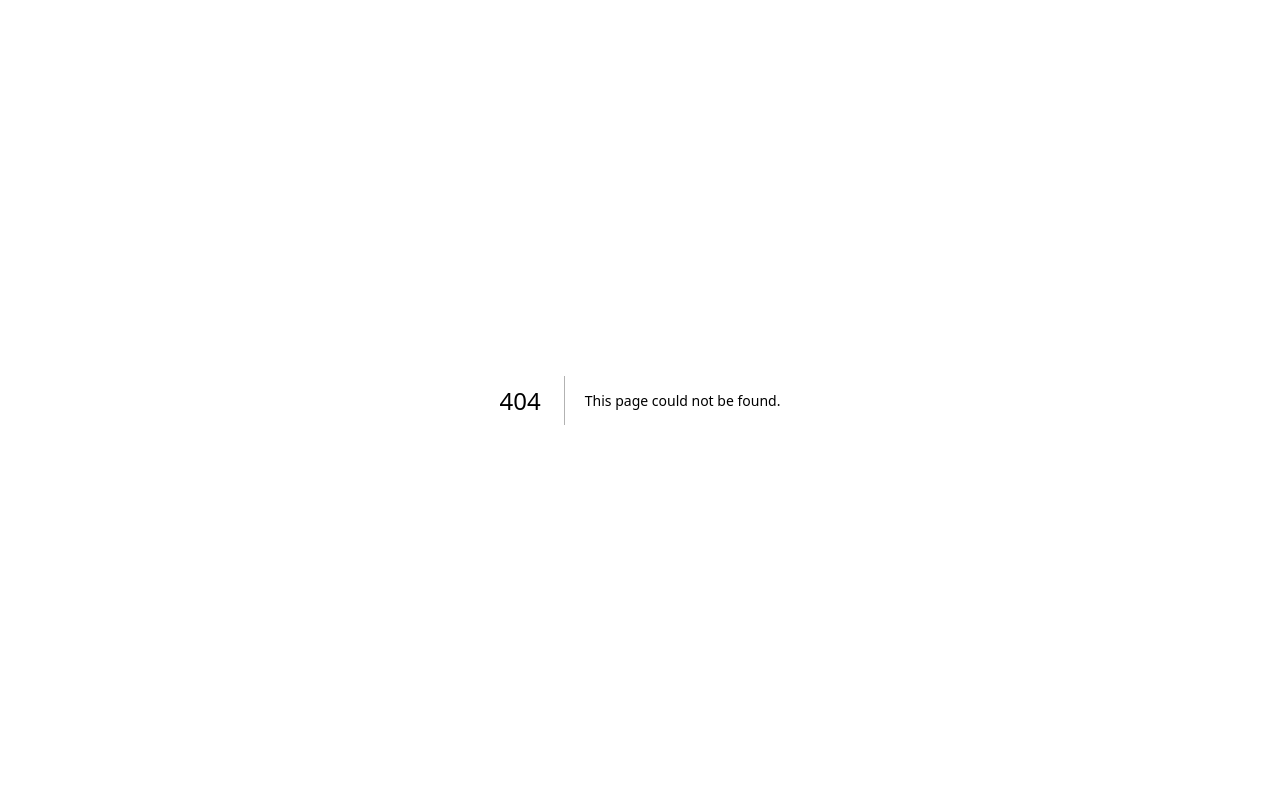
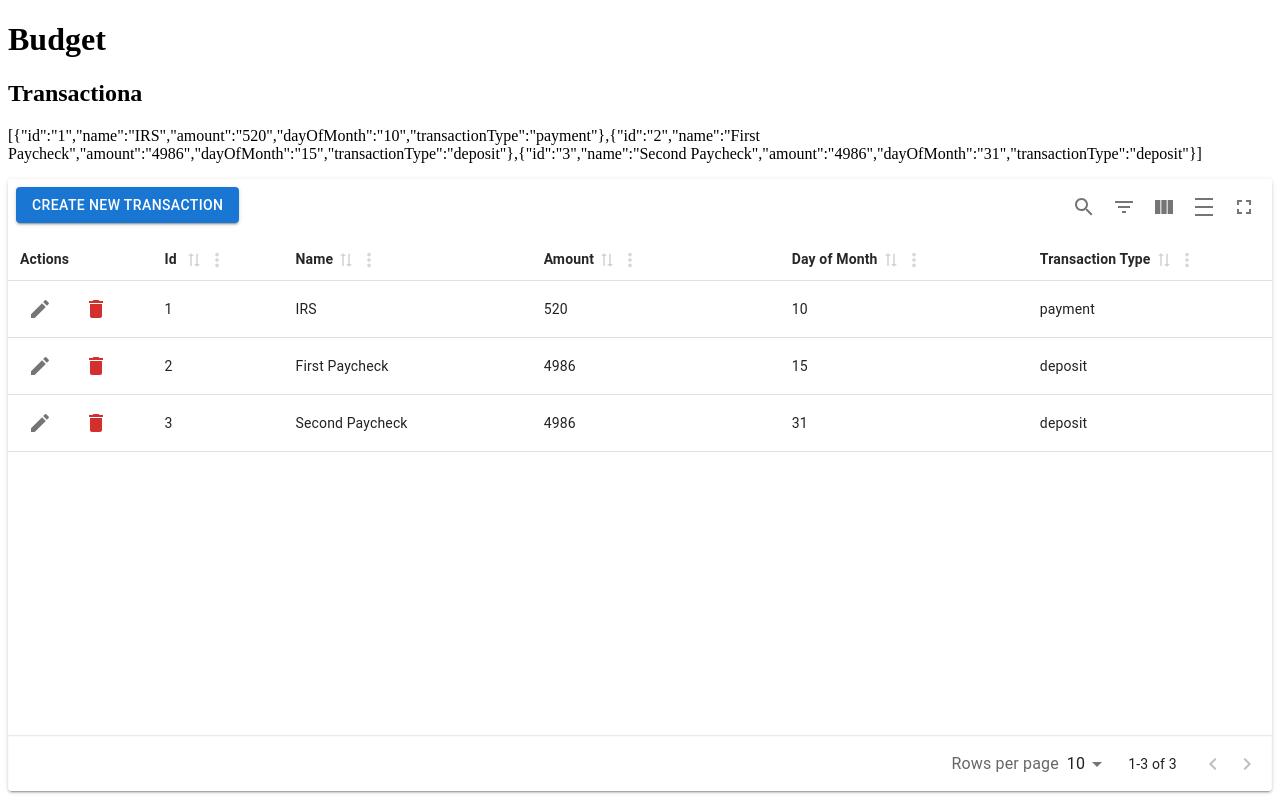
Before and after one commit to carlthronson/all-my-apps-frontend-2025-04-21, a Next.js app: page /budget in a window 1280 px wide. Before the commit this address had no page. Built offline with nearby package versions, Linux system fonts and the light colour scheme; no server answers; sample sign-in values are in the browser's storage.

Commit message:
Add a bugdet page

```diff
--- a/package.json
+++ b/package.json
@@ -10,8 +10,10 @@
   },
   "dependencies": {
     "@apollo/client": "^3.13.8",
+    "@tanstack/react-query": "^5.74.4",
     "antd": "^5.24.8",
     "graphql": "^16.10.0",
+    "material-react-table": "^3.2.1",
     "moment": "^2.30.1",
     "next": "15.3.1",
     "next-auth": "^4.24.11",
--- /dev/null
+++ b/src/app/budget/page.tsx
@@ -0,0 +1,23 @@
+"use client"
+import { useState } from "react";
+import { useSession } from 'next-auth/react';
+import { useRouter } from "next/navigation";
+import ExampleTable from "@components/ExampleTable";
+
+export default function Budget() {
+  const { status } = useSession()
+  const [startingBalance, setStartingBalance] = useState("");
+  const router = useRouter();
+
+  if (status === "unauthenticated") {
+    router.push("/login");
+  }
+
+  return (
+    <div>
+      <h1>Budget</h1>
+      <h2>Transactiona</h2>
+      <ExampleTable></ExampleTable>
+    </div>
+  );
+}
--- a/src/app/page.tsx
+++ b/src/app/page.tsx
@@ -21,6 +21,11 @@ export default async function Home() {
           Settings
         </Link>
       </div>
+      <div>
+      <Link href="/budget">
+          Budget
+        </Link>
+      </div>
       <AuthButtons></AuthButtons>
     </main>
   );
--- /dev/null
+++ b/src/components/ExampleTable.tsx
@@ -0,0 +1,264 @@
+import { lazy, Suspense, useMemo, useState, useCallback } from 'react';
+import {
+ MRT_EditActionButtons,
+ MaterialReactTable,
+ type MRT_ColumnDef,
+ type MRT_Row,
+ type MRT_TableOptions,
+ useMaterialReactTable,
+} from 'material-react-table';
+import {
+ Box,
+ Button,
+ DialogActions,
+ DialogContent,
+ DialogTitle,
+ IconButton,
+ Tooltip,
+} from '@mui/material';
+import EditIcon from '@mui/icons-material/Edit';
+import DeleteIcon from '@mui/icons-material/Delete';
+
+type Transaction = {
+ id: string;
+ name: string;
+ amount: string;
+ dayOfMonth: string;
+ transactionType: string;
+};
+
+const initialPayments: Transaction[] = [
+ {
+  id: '1',
+  name: 'IRS',
+  amount: '520',
+  dayOfMonth: '10',
+  transactionType: 'payment',
+ },
+ {
+  id: '2',
+  name: 'First Paycheck',
+  amount: '4986',
+  dayOfMonth: '15',
+  transactionType: 'deposit',
+ },
+ {
+  id: '3',
+  name: 'Second Paycheck',
+  amount: '4986',
+  dayOfMonth: '31',
+  transactionType: 'deposit',
+ },
+];
+
+const Example = ({ transactions, setTransactions }: { transactions: Transaction[]; setTransactions: (transactions: Transaction[]) => void }) => {
+ const [validationErrors, setValidationErrors] = useState<
+  Record<string, string | undefined>
+ >({});
+
+ const columns = useMemo<MRT_ColumnDef<Transaction>[]>(
+  () => [
+   {
+    accessorKey: 'id',
+    header: 'Id',
+    enableEditing: false,
+    size: 80,
+   },
+   {
+    accessorKey: 'name',
+    header: 'Name',
+    muiEditTextFieldProps: {
+     required: true,
+     error: !!validationErrors?.name,
+     helperText: validationErrors?.name,
+     onFocus: () =>
+      setValidationErrors({
+       ...validationErrors,
+       name: undefined,
+      }),
+    },
+   },
+   {
+    accessorKey: 'amount',
+    header: 'Amount',
+    muiEditTextFieldProps: {
+     required: true,
+     error: !!validationErrors?.amount,
+     helperText: validationErrors?.amount,
+     onFocus: () =>
+      setValidationErrors({
+       ...validationErrors,
+       amount: undefined,
+      }),
+    },
+   },
+   {
+    accessorKey: 'dayOfMonth',
+    header: 'Day of Month',
+    muiEditTextFieldProps: {
+     type: 'number',
+     required: true,
+     error: !!validationErrors?.dayOfMonth,
+     helperText: validationErrors?.dayOfMonth,
+     onFocus: () =>
+      setValidationErrors({
+       ...validationErrors,
+       dayOfMonth: undefined,
+      }),
+    },
+   },
+   {
+    accessorKey: 'transactionType',
+    header: 'Transaction Type',
+    muiEditTextFieldProps: {
+     required: true,
+     error: !!validationErrors?.transactionType,
+     helperText: validationErrors?.transactionType,
+     onFocus: () =>
+      setValidationErrors({
+       ...validationErrors,
+       transactionType: undefined,
+      }),
+    },
+   },
+  ],
+  [validationErrors],
+ );
+
+ const handleCreateTransaction: MRT_TableOptions<Transaction>['onCreatingRowSave'] =
+  async ({ values, table }) => {
+   const newValidationErrors = validateTransaction(values);
+   if (Object.values(newValidationErrors).some((error) => error)) {
+    setValidationErrors(newValidationErrors);
+    return;
+   }
+   setValidationErrors({});
+
+   const newTransaction = {
+    ...values,
+    id: (Math.random() + 1).toString(36).substring(7),
+   };
+   setTransactions([...transactions, newTransaction]);
+
+   table.setCreatingRow(null);
+  };
+
+ const handleSaveTransaction: MRT_TableOptions<Transaction>['onEditingRowSave'] =
+  async ({ values, table }) => {
+   const newValidationErrors = validateTransaction(values);
+   if (Object.values(newValidationErrors).some((error) => error)) {
+    setValidationErrors(newValidationErrors);
+    return;
+   }
+   setValidationErrors({});
+
+   setTransactions(
+    transactions.map((transaction) =>
+     transaction.id === values.id ? values : transaction
+    )
+   );
+   table.setEditingRow(null);
+  };
+
+ const handleDeleteRow = useCallback((row: MRT_Row<Transaction>) => {
+  if (window.confirm('Are you sure you want to delete this transaction?')) {
+   setTransactions(
+    transactions.filter((transaction) => transaction.id !== row.original.id)
+   );
+  }
+ }, [transactions, setTransactions]);
+
+ const table = useMaterialReactTable({
+  columns,
+  data: transactions,
+  createDisplayMode: 'modal',
+  editDisplayMode: 'modal',
+  enableEditing: true,
+  getRowId: (row) => row.id,
+  muiTableContainerProps: {
+   sx: {
+    minHeight: '500px',
+   },
+  },
+  onCreatingRowCancel: () => setValidationErrors({}),
+  onCreatingRowSave: handleCreateTransaction,
+  onEditingRowCancel: () => setValidationErrors({}),
+  onEditingRowSave: handleSaveTransaction,
+  renderCreateRowDialogContent: ({ table, row, internalEditComponents }) => (
+   <>
+    <DialogTitle variant="h3">Create New Transaction</DialogTitle>
+    <DialogContent
+     sx={{ display: 'flex', flexDirection: 'column', gap: '1rem' }}
+    >
+     {internalEditComponents}
+    </DialogContent>
+    <DialogActions>
+     <MRT_EditActionButtons variant="text" table={table} row={row} />
+    </DialogActions>
+   </>
+  ),
+  renderEditRowDialogContent: ({ table, row, internalEditComponents }) => (
+   <>
+    <DialogTitle variant="h3">Edit Transaction</DialogTitle>
+    <DialogContent
+     sx={{ display: 'flex', flexDirection: 'column', gap: '1.5rem' }}
+    >
+     {internalEditComponents}
+    </DialogContent>
+    <DialogActions>
+     <MRT_EditActionButtons variant="text" table={table} row={row} />
+    </DialogActions>
+   </>
+  ),
+  renderRowActions: ({ row, table }) => (
+   <Box sx={{ display: 'flex', gap: '1rem' }}>
+    <Tooltip title="Edit">
+     <IconButton onClick={() => table.setEditingRow(row)}>
+      <EditIcon />
+     </IconButton>
+    </Tooltip>
+    <Tooltip title="Delete">
+     <IconButton color="error" onClick={() => handleDeleteRow(row)}>
+      <DeleteIcon />
+     </IconButton>
+    </Tooltip>
+   </Box>
+  ),
+  renderTopToolbarCustomActions: ({ table }) => (
+   <Button
+    variant="contained"
+    onClick={() => {
+     table.setCreatingRow(true);
+    }}
+   >
+    Create New Transaction
+   </Button>
+  ),
+ });
+
+ return <MaterialReactTable table={table} />;
+};
+
+export default function ExampleTable() {
+ const [transactions, setTransactions] = useState<Transaction[]>(initialPayments); // Use local state
+
+ return (
+  <>
+   <p>{JSON.stringify(transactions)}</p>
+   <Example transactions={transactions} setTransactions={setTransactions} />
+  </>
+ );
+}
+
+const validateRequired = (value: string) => !!value.length;
+
+function validateTransaction(user: Transaction) {
+ return {
+  name: !validateRequired(user.name) ? 'Name is Required' : '',
+  amount: !validateRequired(user.amount) ? 'Amount is Required' : '',
+  dayOfMonth: !validateRequired(user.dayOfMonth) ? 'Day of month is Required' : '',
+  transactionType: !validateRequired(user.transactionType)
+   ? 'Transaction type is Required'
+   : '',
+ };
+}
```
